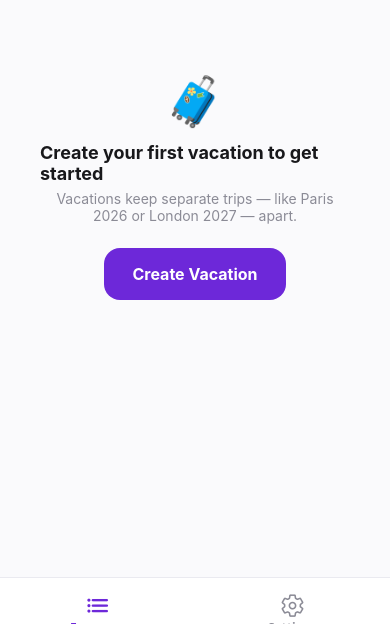
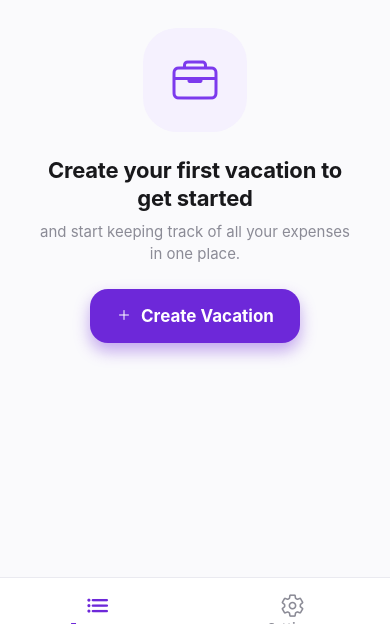
Before and after one commit to linksman/expenses-app, a React Native app: screen /Expenses in a window 390 px wide. Shown: the part 207-844 px from the top of the page. Built offline with nearby package versions, Linux system fonts and the light colour scheme.

Commit message:
splash and zero screens

```diff
--- a/src/i18n/translations.ts
+++ b/src/i18n/translations.ts
@@ -3,6 +3,7 @@ import { LanguageCode } from './languages';
 export interface Translations {
   tabs: { expenses: string; settings: string };
   common: { back: string; save: string };
+  splash: { title: string; tagline: string };
   add: {
     title: string;
     editTitle: string;
@@ -125,6 +126,7 @@ export const TRANSLATIONS: Record<LanguageCode, Translations> = {
   en: {
     tabs: { expenses: 'Expenses', settings: 'Settings' },
     common: { back: 'Back', save: 'Save' },
+    splash: { title: 'Vacation Expenses', tagline: 'Every trip, every currency' },
     add: {
       title: 'Add Expense',
       editTitle: 'Edit Expense',
@@ -214,7 +216,7 @@ export const TRANSLATIONS: Record<LanguageCode, Translations> = {
       createButton: 'Create Vacation',
       allGroups: 'All Vacations',
       emptyTitle: 'Create your first vacation to get started',
-      emptySubtitle: 'Vacations keep separate trips — like Paris 2026 or London 2027 — apart.',
+      emptySubtitle: 'and start keeping track of all your expenses in one place.',
       emptyButton: 'Create Vacation',
     },
     companions: {
@@ -246,6 +248,7 @@ export const TRANSLATIONS: Record<LanguageCode, Translations> = {
   fr: {
     tabs: { expenses: 'Dépenses', settings: 'Réglages' },
     common: { back: 'Retour', save: 'Enregistrer' },
+    splash: { title: 'Dépenses de séjour', tagline: 'Chaque voyage, chaque devise' },
     add: {
       title: 'Ajouter une dépense',
       editTitle: 'Modifier la dépense',
@@ -336,8 +339,7 @@ export const TRANSLATIONS: Record<LanguageCode, Translations> = {
       createButton: 'Créer le séjour',
       allGroups: 'Tous les séjours',
       emptyTitle: 'Créez votre premier séjour pour commencer',
-      emptySubtitle:
-        'Les séjours séparent vos voyages — comme Paris 2026 ou Londres 2027.',
+      emptySubtitle: 'et commencez à suivre toutes vos dépenses au même endroit.',
       emptyButton: 'Créer un séjour',
     },
     companions: {
@@ -370,6 +372,7 @@ export const TRANSLATIONS: Record<LanguageCode, Translations> = {
   de: {
     tabs: { expenses: 'Ausgaben', settings: 'Einstellungen' },
     common: { back: 'Zurück', save: 'Speichern' },
+    splash: { title: 'Urlaubsausgaben', tagline: 'Jede Reise, jede Währung' },
     add: {
       title: 'Ausgabe hinzufügen',
       editTitle: 'Ausgabe bearbeiten',
@@ -460,7 +463,7 @@ export const TRANSLATIONS: Record<LanguageCode, Translations> = {
       createButton: 'Urlaub erstellen',
       allGroups: 'Alle Urlaube',
       emptyTitle: 'Erstelle deinen ersten Urlaub, um loszulegen',
-      emptySubtitle: 'Urlaube halten Reisen getrennt — z. B. Paris 2026 oder London 2027.',
+      emptySubtitle: 'und alle deine Ausgaben an einem Ort im Blick zu behalten.',
       emptyButton: 'Urlaub erstellen',
     },
     companions: {
@@ -493,6 +496,7 @@ export const TRANSLATIONS: Record<LanguageCode, Translations> = {
   es: {
     tabs: { expenses: 'Gastos', settings: 'Ajustes' },
     common: { back: 'Atrás', save: 'Guardar' },
+    splash: { title: 'Gastos de viaje', tagline: 'Cada viaje, cada moneda' },
     add: {
       title: 'Añadir gasto',
       editTitle: 'Editar gasto',
@@ -582,7 +586,7 @@ export const TRANSLATIONS: Record<LanguageCode, Translations> = {
       createButton: 'Crear viaje',
       allGroups: 'Todos los viajes',
       emptyTitle: 'Crea tu primer viaje para empezar',
-      emptySubtitle: 'Los viajes mantienen tus gastos separados — como París 2026 o Londres 2027.',
+      emptySubtitle: 'y empieza a llevar el control de todos tus gastos en un solo lugar.',
       emptyButton: 'Crear viaje',
     },
     companions: {
@@ -615,6 +619,7 @@ export const TRANSLATIONS: Record<LanguageCode, Translations> = {
   he: {
     tabs: { expenses: 'הוצאות', settings: 'הגדרות' },
     common: { back: 'חזרה', save: 'שמירה' },
+    splash: { title: 'הוצאות חופשה', tagline: 'כל טיול, כל מטבע' },
     add: {
       title: 'הוספת הוצאה',
       editTitle: 'עריכת הוצאה',
@@ -704,7 +709,7 @@ export const TRANSLATIONS: Record<LanguageCode, Translations> = {
       createButton: 'יצירת חופשה',
       allGroups: 'כל החופשות',
       emptyTitle: 'צרו חופשה ראשונה כדי להתחיל',
-      emptySubtitle: 'חופשות מפרידות בין טיולים — כמו פריז 2026 או לונדון 2027.',
+      emptySubtitle: 'ותתחילו לעקוב אחרי כל ההוצאות שלכם במקום אחד.',
       emptyButton: 'יצירת חופשה',
     },
     companions: {
--- a/src/screens/ManageExpensesScreen.tsx
+++ b/src/screens/ManageExpensesScreen.tsx
@@ -202,15 +202,18 @@ export default function ManageExpensesScreen() {
     return (
       <SafeAreaView style={styles.safe} edges={['top']}>
         <View style={styles.empty}>
-          <Text style={styles.emptyEmoji}>🧳</Text>
-          <Text style={styles.emptyText}>{t.groups.emptyTitle}</Text>
-          <Text style={styles.emptySubtext}>{t.groups.emptySubtitle}</Text>
+          <View style={styles.noGroupsIconTile}>
+            <Ionicons name="briefcase-outline" size={48} color="#7C3AED" />
+          </View>
+          <Text style={styles.noGroupsTitle}>{t.groups.emptyTitle}</Text>
+          <Text style={styles.noGroupsSubtitle}>{t.groups.emptySubtitle}</Text>
           <TouchableOpacity
-            style={styles.emptyButton}
+            style={[styles.noGroupsButton, { flexDirection: rowDirection }]}
             onPress={() => openGroupForm()}
             activeOpacity={0.85}
           >
-            <Text style={styles.emptyButtonText}>{t.groups.emptyButton}</Text>
+            <Ionicons name="add" size={16} color="#fff" />
+            <Text style={styles.noGroupsButtonText}>{t.groups.emptyButton}</Text>
           </TouchableOpacity>
         </View>
       </SafeAreaView>
@@ -712,6 +715,46 @@ const styles = StyleSheet.create({
     marginTop: 24,
   },
   emptyButtonText: { color: '#fff', fontSize: 16, fontWeight: '700' },
+  noGroupsIconTile: {
+    width: 104,
+    height: 104,
+    borderRadius: 34,
+    backgroundColor: '#F5F1FE',
+    alignItems: 'center',
+    justifyContent: 'center',
+    marginBottom: 24,
+  },
+  noGroupsTitle: {
+    fontSize: 22,
+    fontWeight: '700',
+    color: colors.text,
+    letterSpacing: -0.2,
+    textAlign: 'center',
+    lineHeight: 28,
+  },
+  noGroupsSubtitle: {
+    fontSize: 15,
+    color: colors.textMuted,
+    textAlign: 'center',
+    lineHeight: 22,
+    marginTop: 9,
+  },
+  noGroupsButton: {
+    minWidth: 210,
+    height: 54,
+    borderRadius: 18,
+    backgroundColor: colors.primary,
+    alignItems: 'center',
+    justifyContent: 'center',
+    gap: 9,
+    marginTop: 24,
+    shadowColor: colors.primary,
+    shadowOpacity: 0.4,
+    shadowRadius: 16,
+    shadowOffset: { width: 0, height: 8 },
+    elevation: 3,
+  },
+  noGroupsButtonText: { color: '#fff', fontSize: 17, fontWeight: '700' },
   modalOverlay: {
     flex: 1,
     backgroundColor: 'rgba(24, 24, 27, 0.45)',
--- /dev/null
+++ b/src/screens/SplashScreen.tsx
@@ -0,0 +1,178 @@
+import React, { useEffect, useRef } from 'react';
+import { Animated, Easing, StyleSheet, Text, View } from 'react-native';
+import { Ionicons } from '@expo/vector-icons';
+import { useLanguage } from '../storage/LanguageContext';
+
+function LoadingDot({ delay }: { delay: number }) {
+  const opacity = useRef(new Animated.Value(0.25)).current;
+
+  useEffect(() => {
+    const loop = Animated.loop(
+      Animated.sequence([
+        Animated.timing(opacity, {
+          toValue: 1,
+          duration: 700,
+          easing: Easing.inOut(Easing.ease),
+          useNativeDriver: true,
+        }),
+        Animated.timing(opacity, {
+          toValue: 0.25,
+          duration: 700,
+          easing: Easing.inOut(Easing.ease),
+          useNativeDriver: true,
+        }),
+      ])
+    );
+    const timer = setTimeout(() => loop.start(), delay);
+    return () => {
+      clearTimeout(timer);
+      loop.stop();
+    };
+  }, [delay, opacity]);
+
+  return <Animated.View style={[styles.dot, { opacity }]} />;
+}
+
+// The app's boot splash — shown while persisted state (language, groups,
+// expenses) loads from AsyncStorage. App.tsx keeps this mounted for a
+// minimum duration so the wordmark below has time to reflect the user's
+// saved language rather than flashing the 'en' default and vanishing.
+export default function SplashScreen() {
+  const { t } = useLanguage();
+  const halo = useRef(new Animated.Value(0)).current;
+  const rise = useRef(new Animated.Value(0)).current;
+
+  useEffect(() => {
+    Animated.loop(
+      Animated.sequence([
+        Animated.timing(halo, {
+          toValue: 1,
+          duration: 2100,
+          easing: Easing.inOut(Easing.ease),
+          useNativeDriver: true,
+        }),
+        Animated.timing(halo, {
+          toValue: 0,
+          duration: 2100,
+          easing: Easing.inOut(Easing.ease),
+          useNativeDriver: true,
+        }),
+      ])
+    ).start();
+    Animated.timing(rise, {
+      toValue: 1,
+      duration: 700,
+      easing: Easing.out(Easing.ease),
+      useNativeDriver: true,
+    }).start();
+  }, [halo, rise]);
+
+  const haloScale = halo.interpolate({ inputRange: [0, 1], outputRange: [1, 1.06] });
+  const haloOpacity = halo.interpolate({ inputRange: [0, 1], outputRange: [0.55, 0.8] });
+  const riseOpacity = rise;
+  const riseTranslateY = rise.interpolate({ inputRange: [0, 1], outputRange: [10, 0] });
+
+  return (
+    <View style={styles.safe}>
+      <View style={[styles.glow, styles.glowTop]} />
+      <View style={[styles.glow, styles.glowBottom]} />
+
+      <View style={styles.center}>
+        <View style={styles.markWrap}>
+          <Animated.View
+            style={[
+              styles.halo,
+              { opacity: haloOpacity, transform: [{ scale: haloScale }] },
+            ]}
+          />
+          <View style={styles.ring} />
+          <View style={styles.markTile}>
+            <Ionicons name="briefcase-outline" size={52} color="#6D28D9" />
+          </View>
+        </View>
+
+        <Animated.View
+          style={[
+            styles.textBlock,
+            { opacity: riseOpacity, transform: [{ translateY: riseTranslateY }] },
+          ]}
+        >
+          <Text style={styles.title}>{t.splash.title}</Text>
+          <Text style={styles.tagline}>{t.splash.tagline}</Text>
+        </Animated.View>
+      </View>
+
+      <View style={styles.dots}>
+        <LoadingDot delay={0} />
+        <LoadingDot delay={200} />
+        <LoadingDot delay={400} />
+      </View>
+    </View>
+  );
+}
+
+const styles = StyleSheet.create({
+  safe: {
+    flex: 1,
+    backgroundColor: '#4C1D95',
+    alignItems: 'center',
+    justifyContent: 'center',
+    overflow: 'hidden',
+  },
+  glow: { position: 'absolute', borderRadius: 999 },
+  glowTop: {
+    width: 620,
+    height: 620,
+    top: -260,
+    left: -220,
+    backgroundColor: 'rgba(167,139,250,0.16)',
+  },
+  glowBottom: {
+    width: 520,
+    height: 520,
+    bottom: -260,
+    right: -200,
+    backgroundColor: 'rgba(109,40,217,0.2)',
+  },
+  center: { alignItems: 'center', gap: 30 },
+  markWrap: { width: 190, height: 190, alignItems: 'center', justifyContent: 'center' },
+  halo: {
+    position: 'absolute',
+    width: 190,
+    height: 190,
+    borderRadius: 999,
+    backgroundColor: 'rgba(255,255,255,0.09)',
+  },
+  ring: {
+    position: 'absolute',
+    width: 138,
+    height: 138,
+    borderRadius: 999,
+    borderWidth: 1,
+    borderColor: 'rgba(255,255,255,0.16)',
+  },
+  markTile: {
+    width: 112,
+    height: 112,
+    borderRadius: 32,
+    backgroundColor: '#FFFFFF',
+    alignItems: 'center',
+    justifyContent: 'center',
+    shadowColor: '#0C0420',
+    shadowOpacity: 0.5,
+    shadowRadius: 22,
+    shadowOffset: { width: 0, height: 12 },
+    elevation: 8,
+  },
+  textBlock: { alignItems: 'center', gap: 9 },
+  title: { fontSize: 27, fontWeight: '700', color: '#FFFFFF', letterSpacing: -0.2 },
+  tagline: { fontSize: 14, color: 'rgba(255,255,255,0.62)', letterSpacing: 0.2 },
+  dots: {
+    position: 'absolute',
+    bottom: 58,
+    flexDirection: 'row',
+    alignItems: 'center',
+    gap: 7,
+  },
+  dot: { width: 7, height: 7, borderRadius: 999, backgroundColor: '#FFFFFF' },
+});
```
Also changed, not shown: App.tsx (+18 -7 lines).
